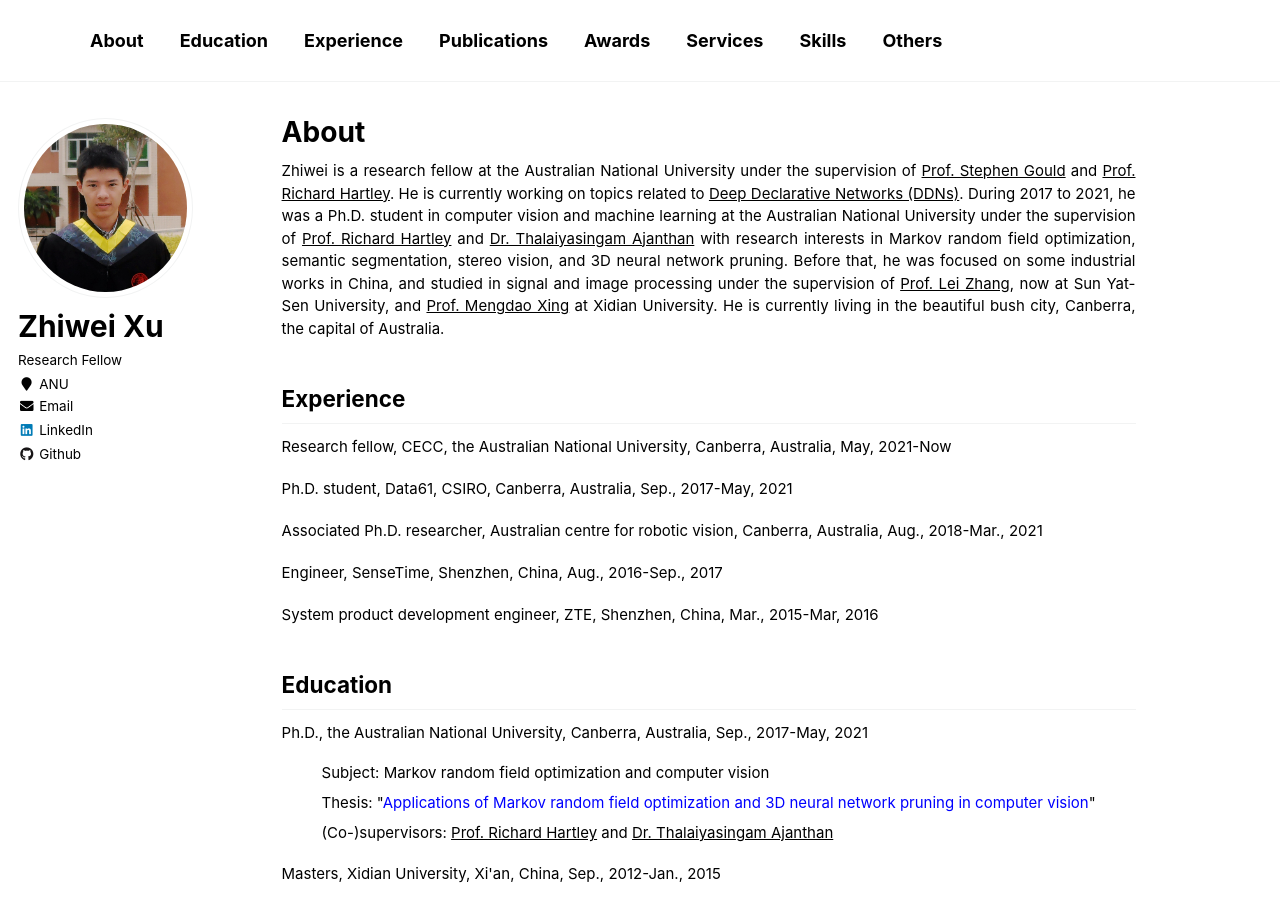
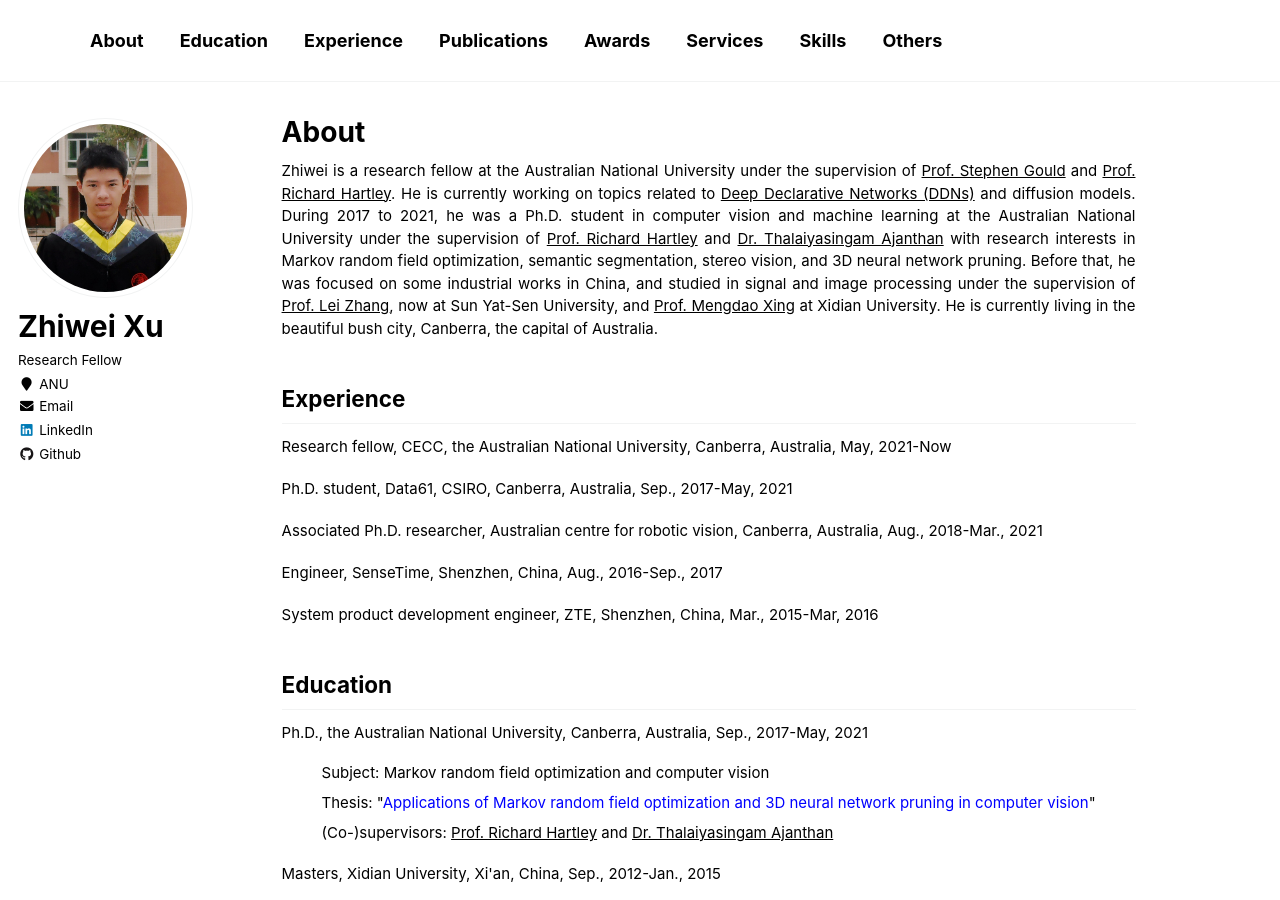
Before and after one commit to zwxu064/zwxu064.github.io, a Jekyll site: the page built from _pages/about.html, in a window 1280 px wide and 900 px high. Built offline with Jekyll 4.4.1, drawn with Linux system fonts in a browser that asks for light colours.

Commit message:
Update about.html

```diff
--- a/_pages/about.html
+++ b/_pages/about.html
@@ -9,7 +9,7 @@
 ---
 
 <p> Zhiwei is a research fellow at the Australian National University under the supervision of <a style="color: inherit; text-decoration: underline;" href="https://users.cecs.anu.edu.au/~sgould/" target="_blank">Prof. Stephen Gould</a> and <a style="color: inherit; text-decoration: underline;" href="http://users.cecs.anu.edu.au/~hartley/" target="_blank">Prof. Richard Hartley</a>.
-  He is currently working on topics related to <a style="color: inherit; text-decoration: underline;" href="https://github.com/anucvml/ddn" target="_blank">Deep Declarative Networks (DDNs)</a>.
+  He is currently working on topics related to <a style="color: inherit; text-decoration: underline;" href="https://github.com/anucvml/ddn" target="_blank">Deep Declarative Networks (DDNs)</a> and diffusion models.
   During 2017 to 2021, he was a Ph.D. student in computer vision and machine learning at the Australian National University under the supervision of <a style="color: inherit; text-decoration: underline;" href="http://users.cecs.anu.edu.au/~hartley/" target="_blank">Prof. Richard Hartley</a> and <a style="color: inherit; text-decoration: underline;" href="https://tajanthan.github.io/" target="_blank">Dr. Thalaiyasingam Ajanthan</a>
   with research interests in Markov random field optimization, semantic segmentation, stereo vision, and 3D neural network pruning.
   Before that, he was focused on some industrial works in China, and studied in signal and image processing under the supervision of <a style="color: inherit; text-decoration: underline;" href="https://sece.sysu.edu.cn/szll/js/zngz/1361657.htm" target="_blank">Prof. Lei Zhang</a>, now at Sun Yat-Sen University, and  <a style="color: inherit; text-decoration: underline;" href="https://web.xidian.edu.cn/mdxing/" target="_blank">Prof. Mengdao Xing</a> at Xidian University.
```
